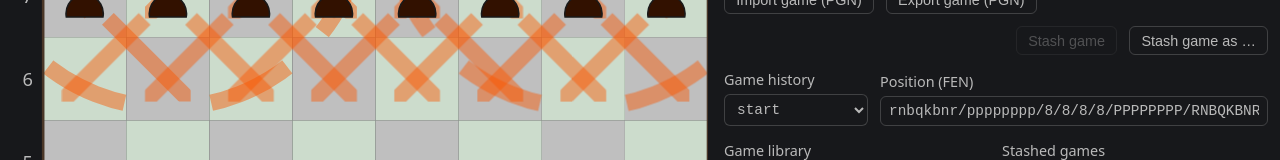
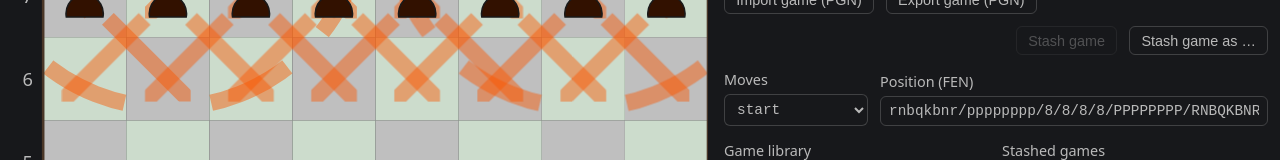
Before and after one commit to ivan-veselovsky/chess-visualizer, a React (Vite) app: page / in a window 1280 px wide. Shown: the part 204-364 px from the top of the page. Built offline with nearby package versions, Linux system fonts and the light colour scheme.

Commit message:
Game history renamed to Moves.

```diff
--- a/src/app/FenField.tsx
+++ b/src/app/FenField.tsx
@@ -30,8 +30,8 @@ export default function FenField({
     <div className="fen-field">
       {/* Two labelled columns, each control starting under its own label. */}
       <div className="fen-field-inputs">
-        <div className="history-column">
-          <label htmlFor="game-history">Game history</label>
+        <div className="moves-column">
+          <label htmlFor="moves">Moves</label>
           {/*
             A real list rather than a datalist against the input: a datalist
             filters its options by what the field already holds, and the field
@@ -41,9 +41,9 @@ export default function FenField({
             it unique to the ply even when the pieces stand as they did before.
           */}
           <select
-            id="game-history"
-            className="history-select"
-            title="Game history"
+            id="moves"
+            className="moves-select"
+            title="History of moves"
             value={current}
             onChange={(event) => onSelectPosition(Number(event.target.value))}
           >
--- a/src/styles.css
+++ b/src/styles.css
@@ -361,7 +361,7 @@ body {
   min-width: 0;
 }
 
-.history-column {
+.moves-column {
   flex: 0 0 auto;
 }
 
@@ -453,7 +453,7 @@ body {
   moves it lists are short, so the control never reaches one and would stay as
   narrow as its widest option.
 */
-.history-select {
+.moves-select {
   flex: 0 0 auto;
   min-width: 10em;
   padding: 0.4rem 0.5rem;
@@ -468,7 +468,7 @@ body {
 
 /* The popup list is drawn by the platform and does not reliably inherit the
    control's font, so the options state it themselves. */
-.history-select option {
+.moves-select option {
   font-family: ui-monospace, monospace;
   color: var(--app-fg);
   background: var(--app-bg);
```
